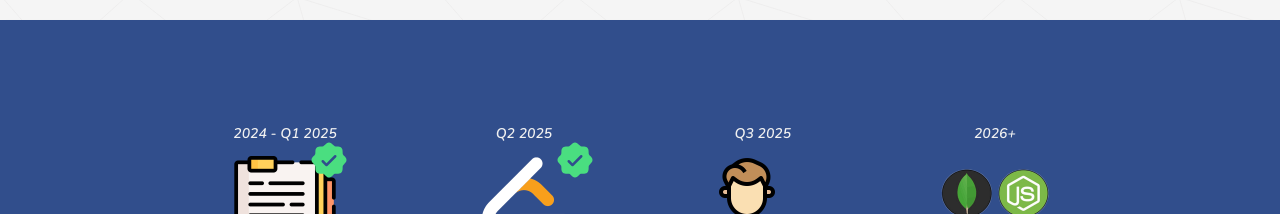
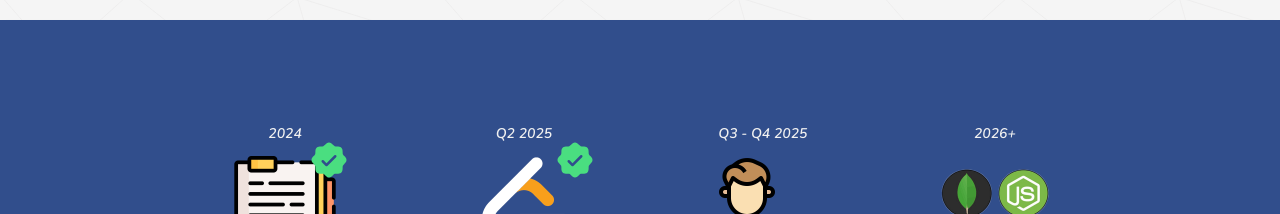
Before and after one commit to Predrag-Jandric/React-Portfolio, a React (Vite) app: page / in a window 1280 px wide. Shown: the part 4120-4334 px from the top of the page. Built offline with nearby package versions, Linux system fonts and the light colour scheme.

Commit message:
will UPDATE: resume

```diff
--- a/src/components/Roadmap.jsx
+++ b/src/components/Roadmap.jsx
@@ -31,14 +31,14 @@ export default function Roadmap() {
           className="flex flex-col items-center gap-8 text-center md:flex-row md:gap-5 lg:gap-8"
         >
           <div className="relative flex w-fit flex-col items-center justify-center gap-3">
-            <p className="text-sm font-semibold italic">2024 - Q1 2025</p>
+            <p className="text-sm font-semibold italic">2024</p>
             <img
               className="size-32 object-contain md:size-20 lg:size-32"
               src={projects}
               alt="symbol of goal"
             />
             <p className="text-body">
-              Build 4 real <br /> world projects{" "}
+              Build 4 big <br /> team projects{" "}
             </p>
             <PiSealCheckFill className="absolute right-0 top-4 size-10 text-green-400" />
           </div>
@@ -102,7 +102,7 @@ export default function Roadmap() {
           className="flex flex-col items-center gap-8 text-center md:flex-row md:gap-5 lg:gap-8"
         >
           <div className="flex w-fit flex-col items-center justify-center gap-3">
-            <p className="text-sm font-semibold italic">Q3 2025</p>
+            <p className="text-sm font-semibold italic">Q3 - Q4 2025</p>
             <img
               className="size-32 object-contain md:size-20 lg:size-32"
               src={job}
```
Also changed, not shown: 1 other file (tests, documents, lock files or other folders).
